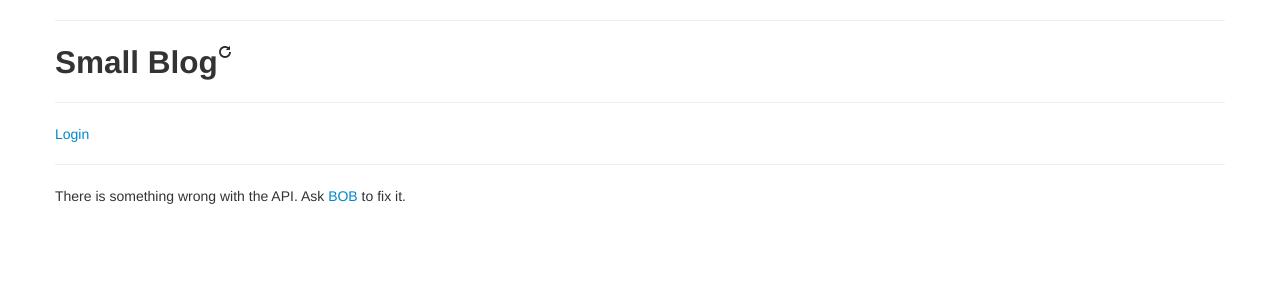
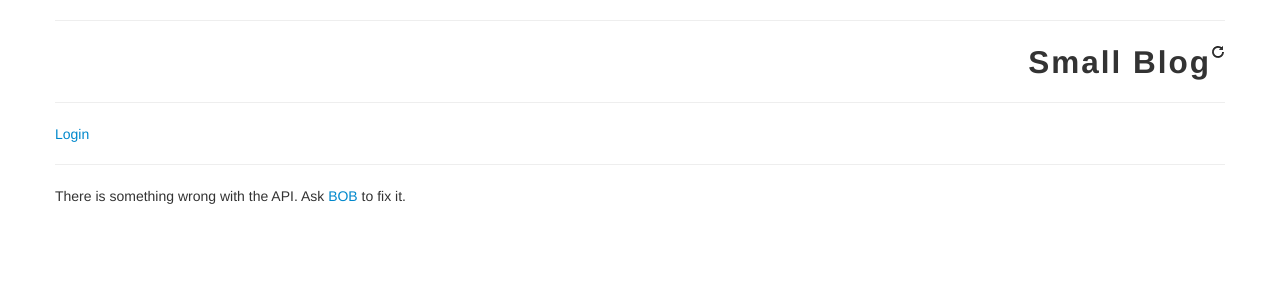
Before and after one commit to vedarthk/small-blog, a Django app: page / in a window 1280 px wide. Shown: the top 300 px of the page. Run offline with Django 3.2, Linux system fonts and the light colour scheme.

Commit message:
Change in CSS style.

```diff
--- a/templates/index.html
+++ b/templates/index.html
@@ -3,7 +3,7 @@
 {% block body %}
 <div class="container">
   <hr>
-  <h2>Small Blog<a href="#" onclick="loadBlogs()" title="Refresh"><i class="icon-repeat"></i></a></h2>
+  <h2 style="text-align: right; letter-spacing: 2px;">Small Blog<a href="#" onclick="loadBlogs()" title="Refresh"><i class="icon-repeat"></i></a></h2>
   <hr>
   {% if user %}
     <a href="#post-new" data-toggle="modal">New Post</a>&nbsp;|
```
